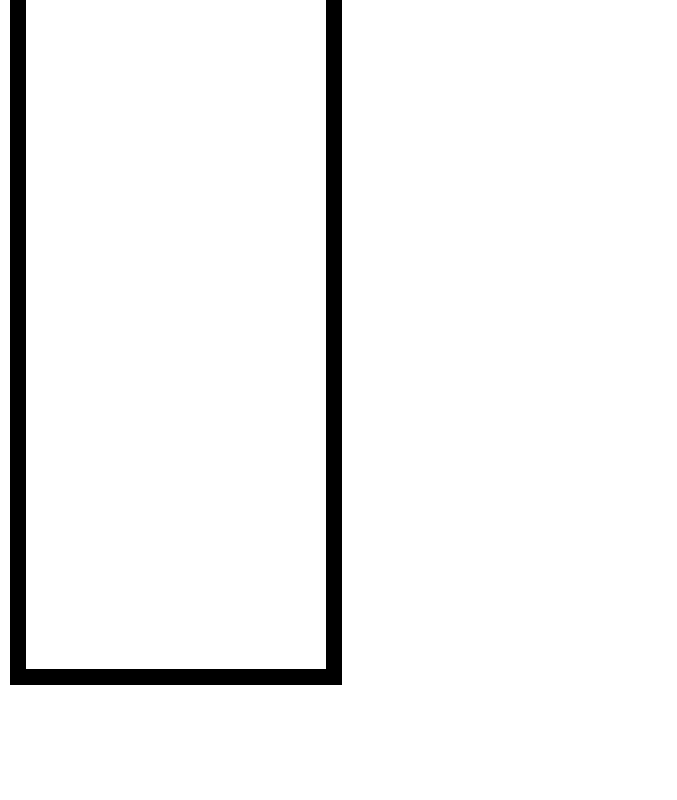
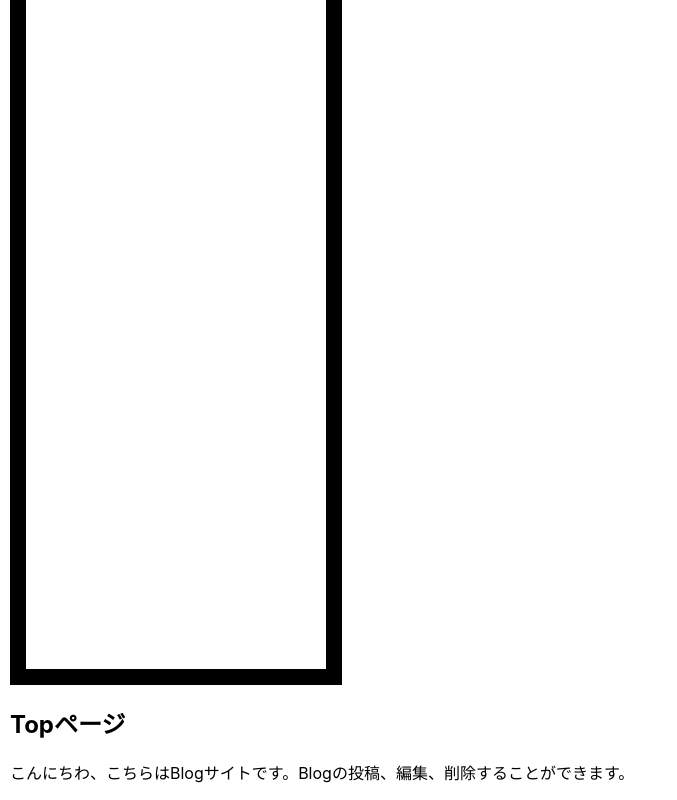
Before and after one commit to suguru-3u/reactStudyProject, a React (Create React App) app: page / in a window 1280 px wide. Shown: the part 271-1071 px from the top of the page, without its empty margins (0-677 px from the left). Before the commit the page ends 966 px from the top, so only its background shows below. Built offline with nearby package versions, Linux system fonts and the light colour scheme.

Commit message:
Craete MainTop

```diff
--- a/src/Main/Main.js
+++ b/src/Main/Main.js
@@ -1,11 +1,12 @@
-import React,{Component} from 'react';
+import React,{Component} from "react";
+import MainTop from "./MainTop"
 
 class Main extends Component{
 
     render(){
         return(
             <div >
-
+              <MainTop />
             </div>
         );
     }
--- /dev/null
+++ b/src/Main/MainTop.js
@@ -0,0 +1,14 @@
+import React,{Component} from 'react';
+
+class MainTop extends Component {
+    render(){
+        return(
+            <div>
+                <h2>Topページ</h2>
+                <p>こんにちわ、こちらはBlogサイトです。Blogの投稿、編集、削除することができます。
+                </p>
+            </div>
+        );
+    }
+}
+export default MainTop
```
Also changed, not shown: 1 other file (tests, documents, lock files or other folders).
